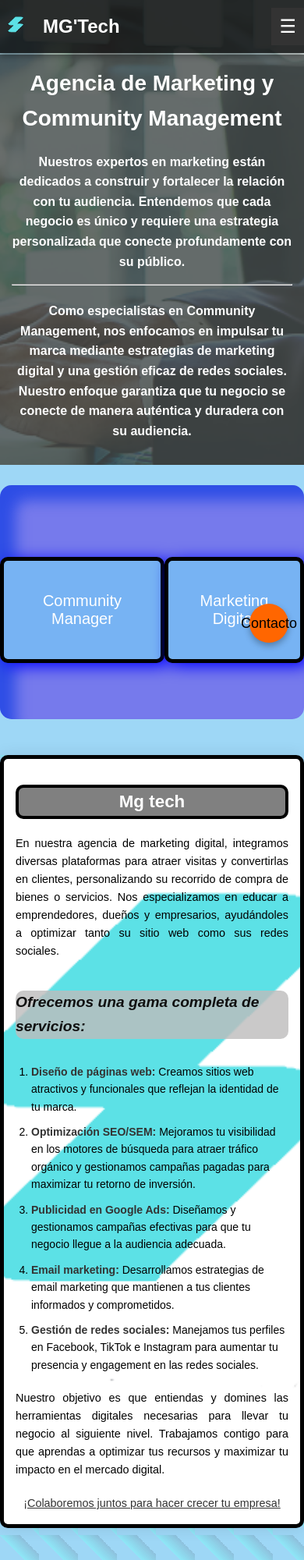
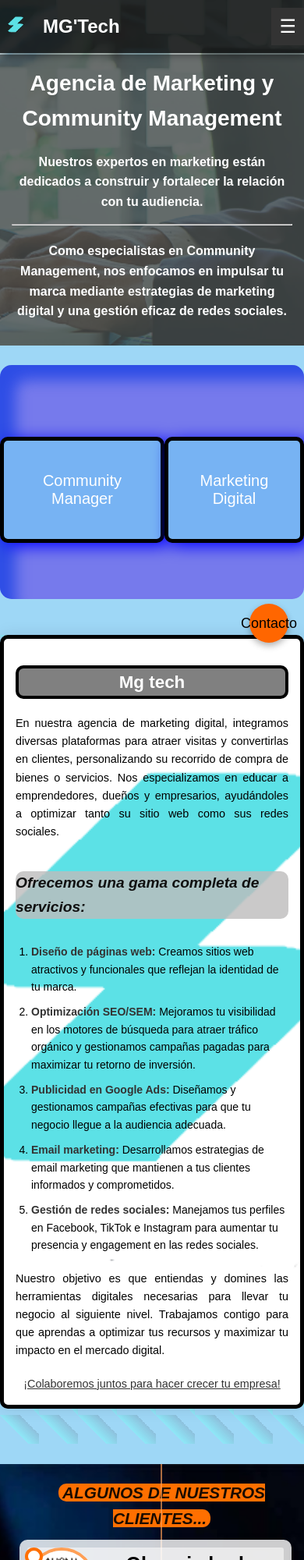
Before and after one commit to CristianNessi/MG-Tech, a plain HTML site: page index.html in a window 390 px wide. Shown: the top 2000 px of the page at 78% size. Drawn offline with nearby package versions, Linux system fonts and the light colour scheme.

Commit message:
Add files via upload

```diff
--- a/index.html
+++ b/index.html
@@ -34,12 +34,10 @@
                 <h2>Agencia de Marketing y <br> Community Management</h2>
             </div>
             <h3>Nuestros expertos en marketing están dedicados a construir y fortalecer la relación con tu audiencia.
-                Entendemos que cada negocio es único y requiere una estrategia personalizada que conecte profundamente
-                con su público.</h3>
+            </h3>
             <hr>
             <h3>Como especialistas en Community Management, nos enfocamos en impulsar tu marca mediante estrategias de
-                marketing digital y una gestión eficaz de redes sociales. Nuestro enfoque garantiza que tu negocio se
-                conecte de manera auténtica y duradera con su audiencia.</h3>
+                marketing digital y una gestión eficaz de redes sociales.</h3>
         </div>
     </header>
 
@@ -144,7 +142,7 @@
     <section class="parallax">
         <div class="timeline">
             <i>
-                <h2>Nuestros clientes</h2>
+                <h2>Algunos de nuestros clientes...</h2>
             </i>
             <br>
             <div class="timeline-item left">
@@ -510,7 +508,7 @@
                             d="M21 15.46V18.62C21 19.61 20.21 20.4 19.22 20.4C14.72 20.4 10.52 18.27 7.59998 15.35C4.67998 12.43 2.59998 8.22 2.59998 3.72C2.59998 2.73 3.38998 1.94 4.37998 1.94H7.53998C8.06998 1.94 8.54998 2.23 8.75998 2.72L10.45 6.63C10.72 7.22 10.58 7.91 10.1 8.33L8.40998 9.75C9.78998 12.37 11.64 14.22 14.25 15.6L15.67 13.91C16.1 13.43 16.79 13.28 17.38 13.55L21.29 15.24C21.77 15.45 22.06 15.93 22.06 16.46V15.46H21Z"
                             fill="#00BCD4" />
                     </svg>
-                    <p>Contactanos. <br> +(34) 637059910</p>
+                    <p>Contactanos. <br> +(34) 637059910</pd>
                 </a>
             </div>
             <div class="footer-section social-links">
--- a/style.css
+++ b/style.css
@@ -501,7 +501,7 @@
     height: 20px;
     right: -10px;
     background-color: white;
-    border: 4px solid #FF9F55;
+    border: 4px solid #ff6f00;
     top: 15px;
     border-radius: 50%;
     z-index: 1;
@@ -515,7 +515,7 @@
     content: '';
     position: absolute;
     width: 4px;
-    background-color: #FF9F55;
+    background-color: #ff9f55ab;
     top: 0;
     bottom: 0;
     left: 50%;
@@ -524,14 +524,13 @@
 }
 
 .timeline h2 {
-    color: #ffffff;
+    color: #000000e4;
     border-radius: 10px;
     display: inline;
     padding: 0px 5px;
-    background-color: #f88a35d6;
+    background-color: #ff6f00;
     text-align: center;
-    margin-bottom: 30px;
-    font-size: 2em;
+    font-size: 1.3em;
     grid-column: span 4;
     text-transform: uppercase;
 }
@@ -1383,11 +1382,6 @@
         padding: 0px;
     }
 
-    .timeline h2 {
-        font-size: 1.5em;
-        margin-bottom: 50px;
-        margin-right: 20px;
-    }
 
     .circle-image {
         display: inline-flex;
@@ -1397,7 +1391,7 @@
 
     .timeline h3 {
         display: inline-flex;
-        font-size: 30px;
+        font-size: 25px;
     }
 
     .timeline p {
@@ -1649,11 +1643,7 @@
         padding: 0px;
     }
 
-    .timeline h2 {
-        font-size: 1.5em;
-        margin-bottom: 50px;
-        margin-right: 20px;
-    }
+    .timeline h2 {}
 
     .circle-image {
         display: inline-flex;
```
